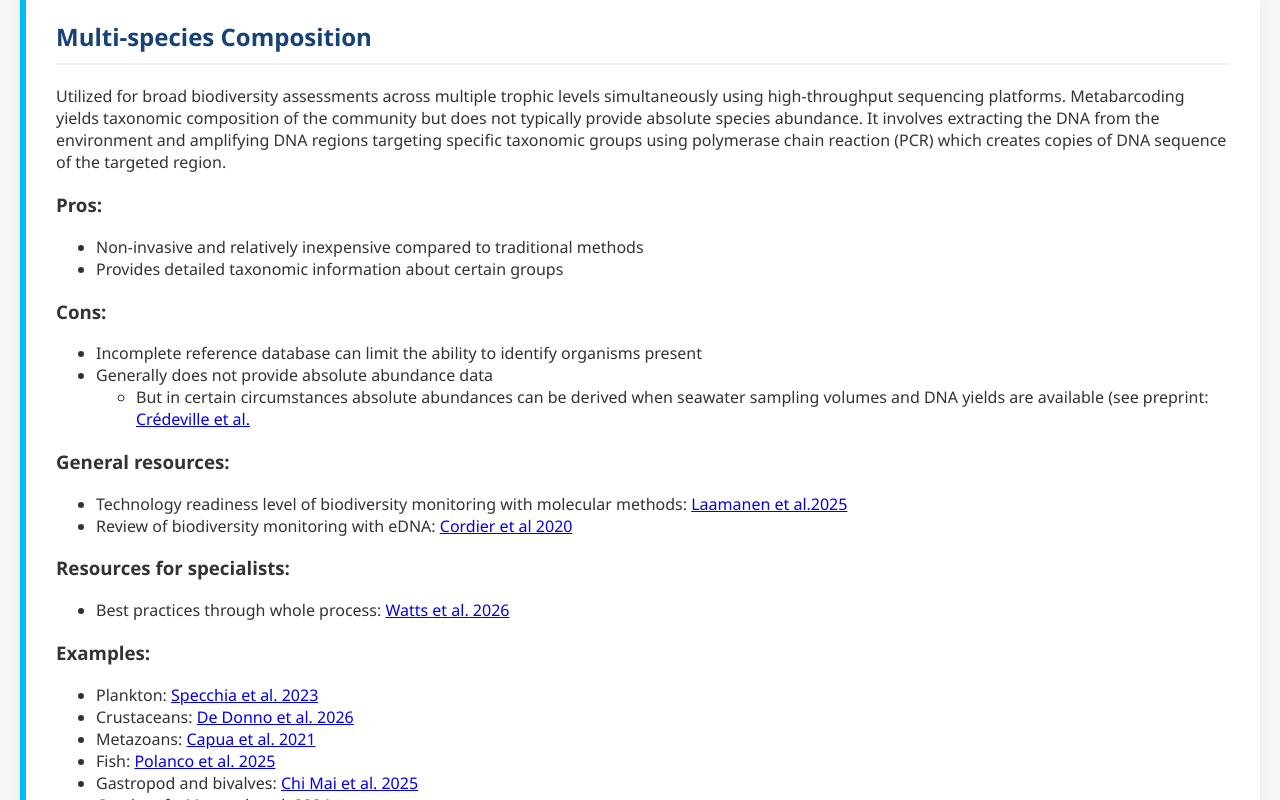
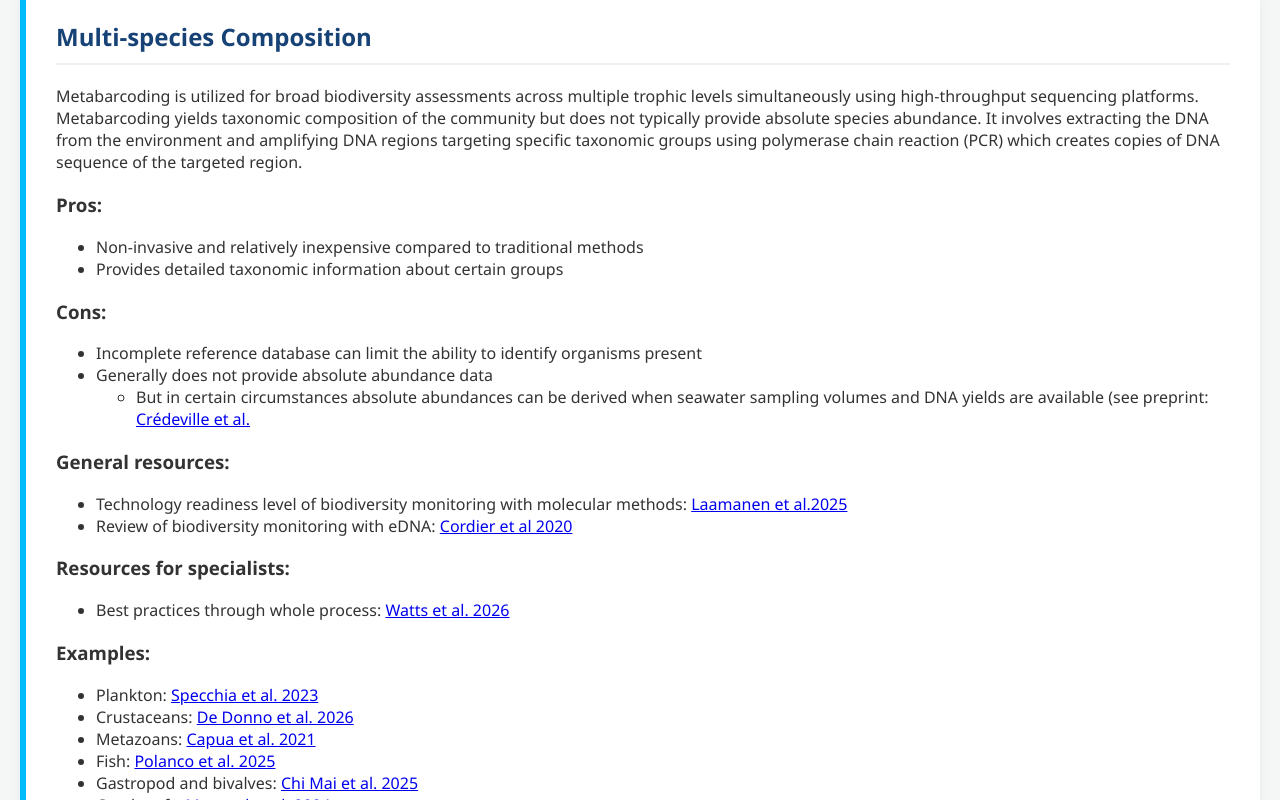
Before and after one commit to Jennifer1Beatty/eDNA-biodiversity-framework, a plain HTML site: page overview.html in a window 1280 px wide. Both pictures are taken after a click on the button "Multi-species composition". Shown: the part 1428-2228 px from the top of the page. Drawn offline with Linux system fonts and the light colour scheme.

Commit message:
Update overview.html
updated text

```diff
--- a/overview.html
+++ b/overview.html
@@ -546,7 +546,7 @@
     <div id="metabarcoding" class="info-section">
         <div>
             <h2>Multi-species Composition</h2>
-            <p>Utilized for broad biodiversity assessments across multiple trophic levels simultaneously using high-throughput sequencing platforms. Metabarcoding yields taxonomic composition of the community but does not typically provide absolute species abundance. It involves extracting the DNA from the environment and amplifying DNA regions targeting specific taxonomic groups using polymerase chain reaction (PCR) which creates copies of DNA sequence of the targeted region. </p>
+            <p>Metabarcoding is utilized for broad biodiversity assessments across multiple trophic levels simultaneously using high-throughput sequencing platforms. Metabarcoding yields taxonomic composition of the community but does not typically provide absolute species abundance. It involves extracting the DNA from the environment and amplifying DNA regions targeting specific taxonomic groups using polymerase chain reaction (PCR) which creates copies of DNA sequence of the targeted region. </p>
         </div>
         <div>
             <h3>Pros:</h3>
```
